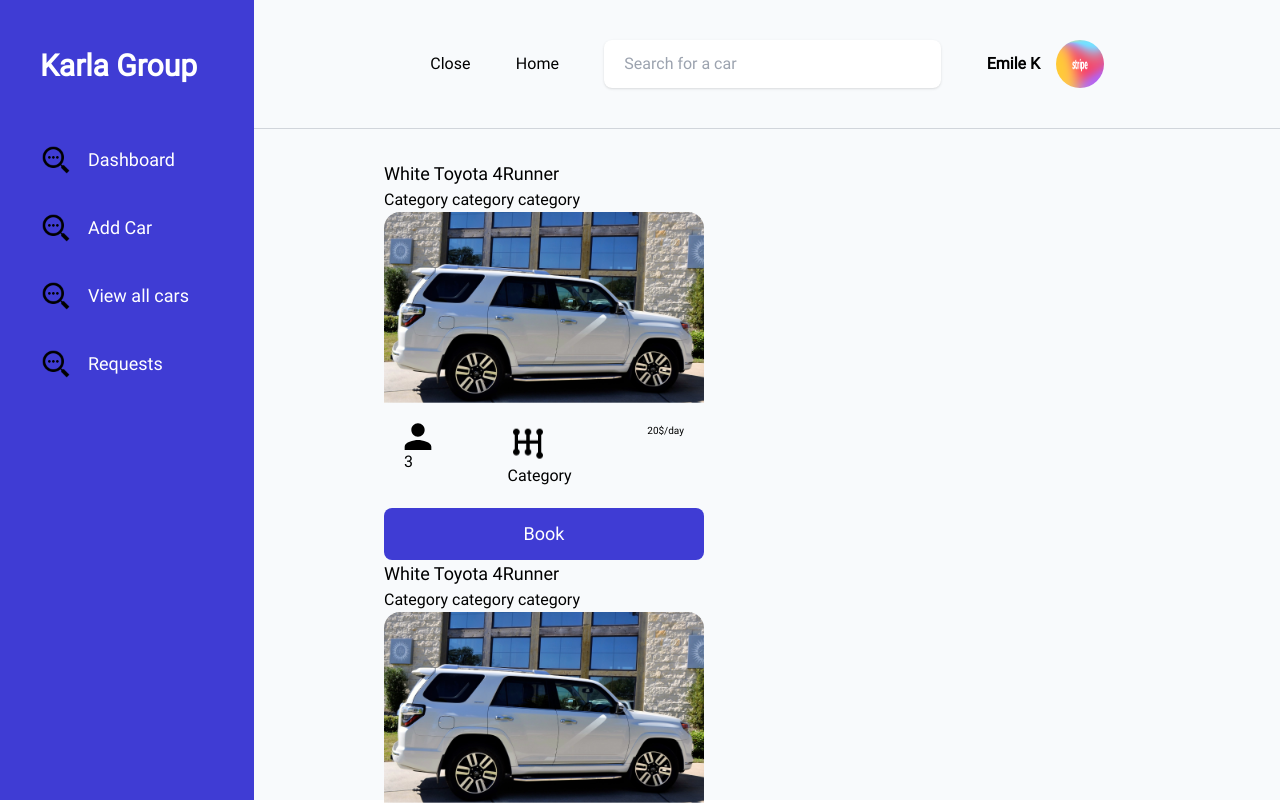
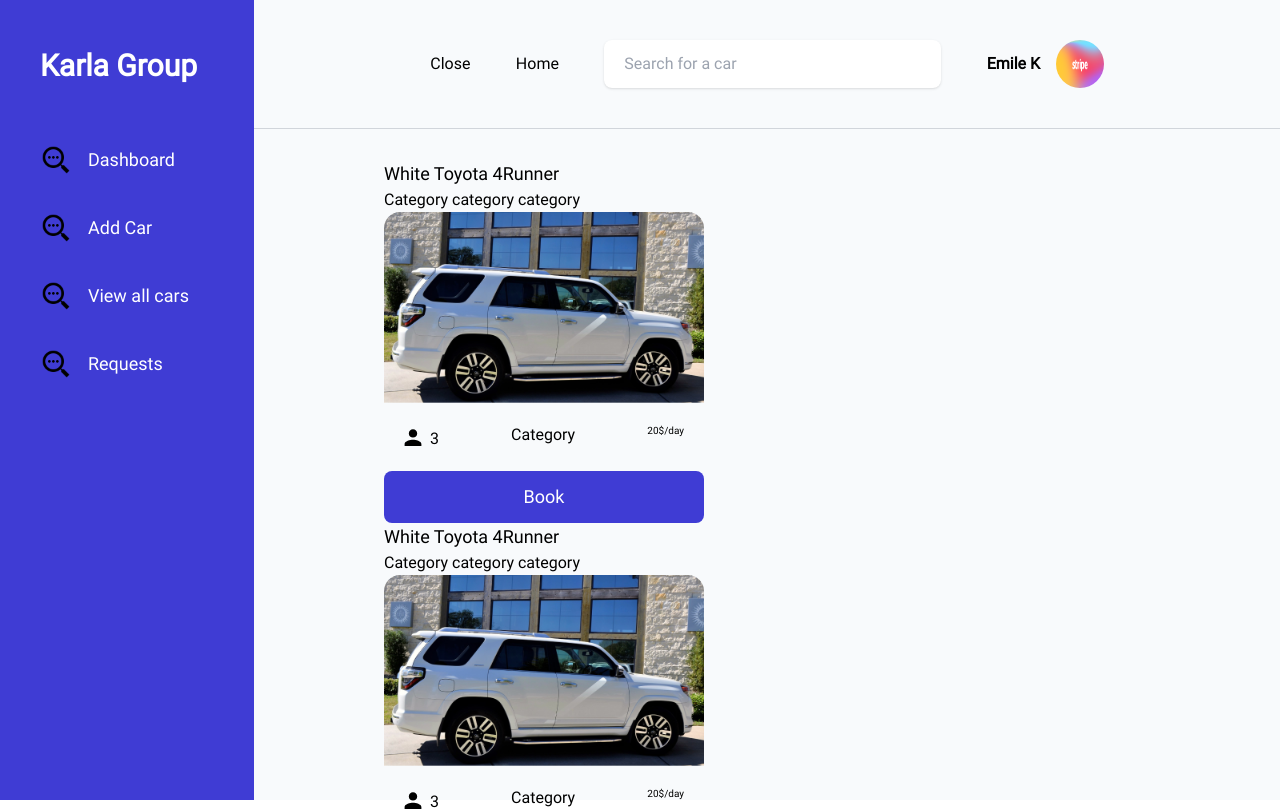
Before and after one commit to KARL-GROUP/karl-rental-fe, a Next.js app: page /dashboard in a window 1280 px wide. Shown: the top 811 px of the page. Built offline with nearby package versions, Linux system fonts and the light colour scheme.

Commit message:
Refactor: Card refactor

```diff
--- a/src/components/cards/CarCard.tsx
+++ b/src/components/cards/CarCard.tsx
@@ -25,12 +25,11 @@
 <p>Category category category</p>
         <Image className="w-full object-fill rounded-t-[16px] " src={image} alt="car" width={100} height={100} />
         <div className=" px-5 py-5 flex justify-between gap-2">
-          <div>
+          <div className="flex items-center gap-2">
             <Profile />
-          <p>{seats}</p>
+          <p className="mt-1">{seats}</p>
           </div>
           <div>
-          <CategoryIcon />
           <p>{category}</p>
           </div>
 
--- a/src/components/svgs/Profile.tsx
+++ b/src/components/svgs/Profile.tsx
@@ -1,6 +1,6 @@
 const Profile = () => {
     return (
-        <svg width="28" height="27" viewBox="0 0 28 27" fill="none" xmlns="http://www.w3.org/2000/svg">
+        <svg width="18" height="17" viewBox="0 0 28 27" fill="none" xmlns="http://www.w3.org/2000/svg">
             <path d="M13.9998 13.6595C17.6832 13.6595 20.6665 10.6762 20.6665 6.99284C20.6665 3.3095 17.6832 0.326172 13.9998 0.326172C10.3165 0.326172 7.33317 3.3095 7.33317 6.99284C7.33317 10.6762 10.3165 13.6595 13.9998 13.6595ZM13.9998 16.9928C9.54984 16.9928 0.666504 19.2262 0.666504 23.6595V26.9928H27.3332V23.6595C27.3332 19.2262 18.4498 16.9928 13.9998 16.9928Z" fill="black" />
         </svg>
 
```
